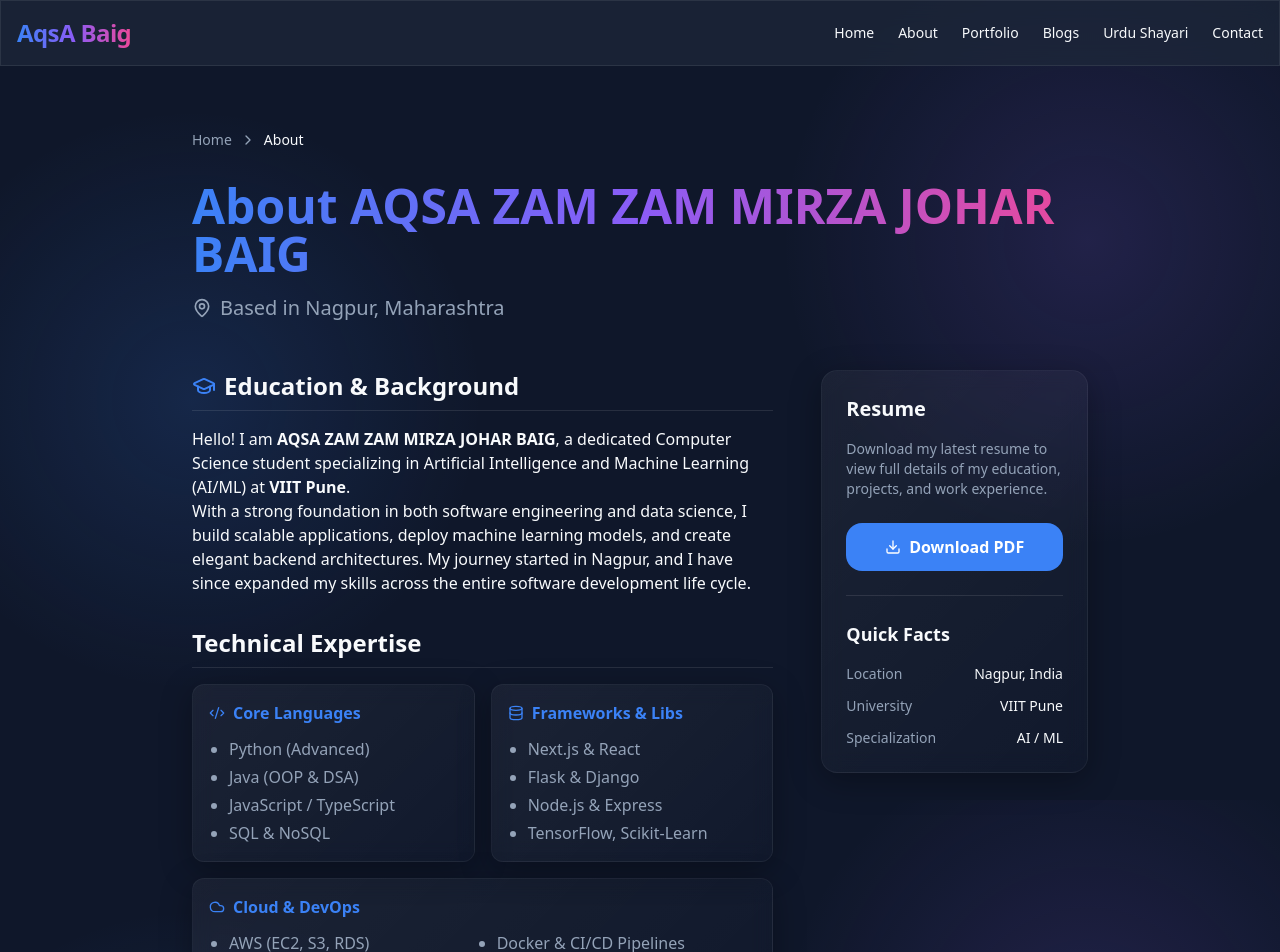
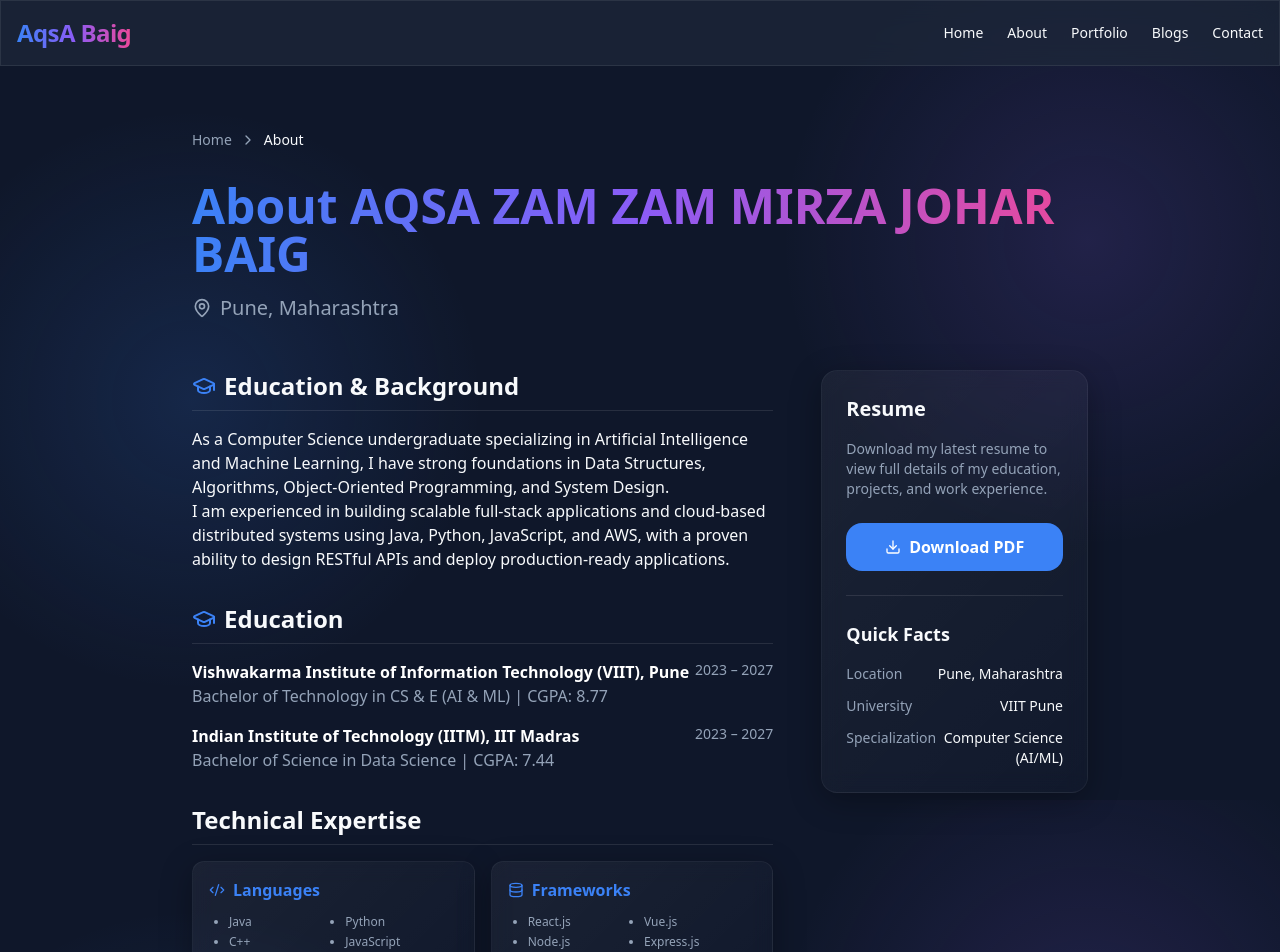
Before and after one commit to AQSA-ZAM-ZAM-MIRZA-JOHAR-BAIG/AQSA-ZAM-ZAM-MIRZA-JOHAR-BAIG-BLOGS, a Next.js app in the folder frontend/: page /about in a window 1280 px wide. Shown: the top 952 px of the page. Built offline with nearby package versions, Linux system fonts and the light colour scheme.

Commit message:
Update bg

```diff
--- a/frontend/src/app/about/page.tsx
+++ b/frontend/src/app/about/page.tsx
@@ -17,7 +17,7 @@ export default function AboutPage() {
           About AQSA ZAM ZAM MIRZA JOHAR BAIG
         </h1>
         <p className="text-xl text-muted-foreground flex items-center gap-2">
-          <MapPin className="w-5 h-5" /> Based in Nagpur, Maharashtra
+          <MapPin className="w-5 h-5" /> Pune, Maharashtra
         </p>
       </div>
 
@@ -29,11 +29,33 @@ export default function AboutPage() {
             </h2>
             <div className="prose prose-invert max-w-none">
               <p>
-                Hello! I am <strong>AQSA ZAM ZAM MIRZA JOHAR BAIG</strong>, a dedicated Computer Science student specializing in Artificial Intelligence and Machine Learning (AI/ML) at <strong>VIIT Pune</strong>.
+                As a Computer Science undergraduate specializing in Artificial Intelligence and Machine Learning, I have strong foundations in Data Structures, Algorithms, Object-Oriented Programming, and System Design.
               </p>
               <p>
-                With a strong foundation in both software engineering and data science, I build scalable applications, deploy machine learning models, and create elegant backend architectures. My journey started in Nagpur, and I have since expanded my skills across the entire software development life cycle.
+                I am experienced in building scalable full-stack applications and cloud-based distributed systems using Java, Python, JavaScript, and AWS, with a proven ability to design RESTful APIs and deploy production-ready applications.
               </p>
+            </div>
+          </section>
+
+          <section>
+            <h2 className="text-2xl font-bold font-outfit mb-4 flex items-center gap-2 border-b border-white/10 pb-2">
+              <GraduationCap className="text-primary" /> Education
+            </h2>
+            <div className="space-y-4 text-muted-foreground">
+              <div className="flex justify-between items-start">
+                <div>
+                  <h3 className="font-bold text-white">Vishwakarma Institute of Information Technology (VIIT), Pune</h3>
+                  <p>Bachelor of Technology in CS & E (AI & ML) | CGPA: 8.77</p>
+                </div>
+                <span className="text-sm">2023 – 2027</span>
+              </div>
+              <div className="flex justify-between items-start">
+                <div>
+                  <h3 className="font-bold text-white">Indian Institute of Technology (IITM), IIT Madras</h3>
+                  <p>Bachelor of Science in Data Science | CGPA: 7.44</p>
+                </div>
+                <span className="text-sm">2023 – 2027</span>
+              </div>
             </div>
           </section>
 
@@ -43,30 +65,33 @@ export default function AboutPage() {
             </h2>
             <div className="grid sm:grid-cols-2 gap-4">
               <div className="glass-panel p-4 rounded-xl border border-white/5">
-                <h3 className="font-semibold flex items-center gap-2 mb-3 text-primary"><Code2 className="w-4 h-4" /> Core Languages</h3>
-                <ul className="space-y-1 text-muted-foreground list-disc pl-5">
-                  <li>Python (Advanced)</li>
-                  <li>Java (OOP & DSA)</li>
-                  <li>JavaScript / TypeScript</li>
-                  <li>SQL & NoSQL</li>
+                <h3 className="font-semibold flex items-center gap-2 mb-3 text-primary"><Code2 className="w-4 h-4" /> Languages</h3>
+                <ul className="grid grid-cols-2 gap-1 text-xs text-muted-foreground list-disc pl-5">
+                  <li>Java</li>
+                  <li>Python</li>
+                  <li>C++</li>
+                  <li>JavaScript</li>
                 </ul>
               </div>
               <div className="glass-panel p-4 rounded-xl border border-white/5">
-                <h3 className="font-semibold flex items-center gap-2 mb-3 text-primary"><Database className="w-4 h-4" /> Frameworks & Libs</h3>
-                <ul className="space-y-1 text-muted-foreground list-disc pl-5">
-                  <li>Next.js & React</li>
-                  <li>Flask & Django</li>
-                  <li>Node.js & Express</li>
-                  <li>TensorFlow, Scikit-Learn</li>
+                <h3 className="font-semibold flex items-center gap-2 mb-3 text-primary"><Database className="w-4 h-4" /> Frameworks</h3>
+                <ul className="grid grid-cols-2 gap-1 text-xs text-muted-foreground list-disc pl-5">
+                  <li>React.js</li>
+                  <li>Vue.js</li>
+                  <li>Node.js</li>
+                  <li>Express.js</li>
+                  <li>Flask</li>
                 </ul>
               </div>
               <div className="glass-panel p-4 rounded-xl border border-white/5 sm:col-span-2">
                 <h3 className="font-semibold flex items-center gap-2 mb-3 text-primary"><Cloud className="w-4 h-4" /> Cloud & DevOps</h3>
-                <ul className="grid grid-cols-2 gap-2 text-muted-foreground list-disc pl-5">
-                  <li>AWS (EC2, S3, RDS)</li>
-                  <li>Docker & CI/CD Pipelines</li>
-                  <li>Git & GitHub Actions</li>
-                  <li>Vercel / Netlify Deployments</li>
+                <ul className="grid grid-cols-3 gap-2 text-xs text-muted-foreground list-disc pl-5">
+                  <li>AWS (EC2, S3, IAM)</li>
+                  <li>Lambda & RDS</li>
+                  <li>CloudFront</li>
+                  <li>CI/CD</li>
+                  <li>Git & GitHub</li>
+                  <li>Postman</li>
                 </ul>
               </div>
             </div>
@@ -93,7 +118,7 @@ export default function AboutPage() {
             <ul className="space-y-3 text-sm">
               <li className="flex justify-between">
                 <span className="text-muted-foreground">Location</span>
-                <span className="font-medium text-right">Nagpur, India</span>
+                <span className="font-medium text-right">Pune, Maharashtra</span>
               </li>
               <li className="flex justify-between">
                 <span className="text-muted-foreground">University</span>
@@ -101,7 +126,7 @@ export default function AboutPage() {
               </li>
               <li className="flex justify-between">
                 <span className="text-muted-foreground">Specialization</span>
-                <span className="font-medium text-right">AI / ML</span>
+                <span className="font-medium text-right">Computer Science (AI/ML)</span>
               </li>
             </ul>
           </div>
--- a/frontend/src/app/contact/page.tsx
+++ b/frontend/src/app/contact/page.tsx
@@ -1,7 +1,7 @@
 "use client";
 
 import { Breadcrumbs } from "@/components/Breadcrumbs";
-import { Send, Mail, MapPin, Linkedin, Github } from "lucide-react";
+import { Send, Mail, MapPin, Linkedin, Github, Phone } from "lucide-react";
 import { useState } from "react";
 
 export default function ContactPage() {
@@ -23,7 +23,7 @@ export default function ContactPage() {
           Get In Touch
         </h1>
         <p className="text-xl text-muted-foreground">
-          Looking to collaborate on an AI/ML project, need a full-stack developer, or just want to discuss Urdu Shayari? Drop a message!
+          Looking to collaborate on an AI/ML project, need a full-stack developer, or have a technical query? Drop a message!
         </p>
       </div>
 
@@ -41,8 +41,8 @@ export default function ContactPage() {
               </div>
               <div>
                 <p className="text-sm font-semibold text-muted-foreground uppercase tracking-wider mb-1">Email</p>
-                <a href="mailto:aqsa.mirza@example.com" className="text-lg font-medium hover:text-primary transition-colors">
-                  aqsa.mirza@example.com
+                <a href="mailto:aqsamirz6306@gmail.com" className="text-lg font-medium hover:text-primary transition-colors">
+                  aqsamirz6306@gmail.com
                 </a>
               </div>
             </div>
@@ -53,7 +53,19 @@ export default function ContactPage() {
               </div>
               <div>
                 <p className="text-sm font-semibold text-muted-foreground uppercase tracking-wider mb-1">Location</p>
-                <p className="text-lg font-medium">Nagpur, Maharashtra, India</p>
+                <p className="text-lg font-medium">Pune, Maharashtra, India</p>
+              </div>
+            </div>
+
+            <div className="flex items-center gap-4">
+              <div className="w-12 h-12 bg-primary/10 text-primary rounded-full flex items-center justify-center shrink-0">
+                <Phone className="w-5 h-5" />
+              </div>
+              <div>
+                <p className="text-sm font-semibold text-muted-foreground uppercase tracking-wider mb-1">Phone</p>
+                <a href="tel:+917219718451" className="text-lg font-medium hover:text-primary transition-colors">
+                  +91 7219718451
+                </a>
               </div>
             </div>
 
@@ -63,8 +75,8 @@ export default function ContactPage() {
               </div>
               <div>
                 <p className="text-sm font-semibold text-muted-foreground uppercase tracking-wider mb-1">LinkedIn</p>
-                <a href="https://linkedin.com/in/aqsa-zam-zam-mirza-johar-baig" target="_blank" rel="noopener noreferrer" className="text-lg font-medium hover:text-primary transition-colors">
-                  AQSA ZAM ZAM MIRZA JOHAR BAIG
+                <a href="https://www.linkedin.com/in/aqsamirza08" target="_blank" rel="noopener noreferrer" className="text-lg font-medium hover:text-primary transition-colors">
+                  aqsamirza08
                 </a>
               </div>
             </div>
--- a/frontend/src/app/layout.tsx
+++ b/frontend/src/app/layout.tsx
@@ -14,18 +14,18 @@ export const metadata: Metadata = {
   metadataBase: new URL("https://aqsa-zam-zam-mirza-johar-baig.com"),
   title: {
     template: "AQSA ZAM ZAM MIRZA JOHAR BAIG | %s Portfolio",
-    default: "AQSA ZAM ZAM MIRZA JOHAR BAIG | Portfolio & Shayari",
+    default: "AQSA ZAM ZAM MIRZA JOHAR BAIG | Software Developer & AI/ML Engineer",
   },
-  description: "Discover AQSA ZAM ZAM MIRZA JOHAR BAIG's coding projects, Urdu shayari, and blogs. A CS Student (VIIT Pune), Full-Stack Developer, and ML enthusiast from Nagpur.",
+  description: "Official portfolio of AQSA ZAM ZAM MIRZA JOHAR BAIG, a CS Undergrad at VIIT Pune & IIT Madras, specializing in AI/ML, Full-Stack Development and AWS Cloud.",
   keywords: [
     "AQSA ZAM ZAM MIRZA JOHAR BAIG",
-    "AqsA Johar Baig portfolio",
+    "AqsA Johar Baig software developer",
     "AqsA Zam Zam Mirza projects",
-    "AqsA Mirza Urdu shayari",
-    "AqsA Baig blogs coding",
-    "AqsA Zam Zam developer Nagpur",
-    "Computer Science student VIIT Pune",
-    "AI/ML specialization"
+    "AqsA Mirza AI ML engineer",
+    "AqsA Baig VIIT Pune",
+    "AqsA Zam Zam developer Pune",
+    "Computer Science student IIT Madras",
+    "AWS Certified Cloud Practitioner"
   ],
   authors: [{ name: "AQSA ZAM ZAM MIRZA JOHAR BAIG" }],
   creator: "AQSA ZAM ZAM MIRZA JOHAR BAIG",
@@ -44,8 +44,8 @@ export const metadata: Metadata = {
     type: "website",
     locale: "en_IN",
     url: "https://aqsa-zam-zam-mirza-johar-baig.com",
-    title: "AQSA ZAM ZAM MIRZA JOHAR BAIG | Portfolio & Shayari",
-    description: "Discover AQSA ZAM ZAM MIRZA JOHAR BAIG's coding projects, Urdu shayari, and blogs. A CS Student (VIIT Pune) and Developer from Nagpur.",
+    title: "AQSA ZAM ZAM MIRZA JOHAR BAIG | Software Developer Portfolio",
+    description: "Official portfolio of AQSA ZAM ZAM MIRZA JOHAR BAIG, a CS Undergrad at VIIT Pune & IIT Madras.",
     siteName: "AQSA ZAM ZAM MIRZA JOHAR BAIG Portfolio",
   },
 };
@@ -60,11 +60,13 @@ export default function RootLayout({
     "@type": "Person",
     name: "AQSA ZAM ZAM MIRZA JOHAR BAIG",
     alternateName: ["AqsA Zam Zam Mirza Johar Baig", "AqsA Johar Baig"],
-    jobTitle: "CS Student & Developer",
-    knowsAbout: ["AI/ML", "DevOps", "Urdu Shayari", "Python", "Java", "Next.js"],
+    jobTitle: "Software Developer & AI/ML Engineer",
+    knowsAbout: ["AI/ML", "Full-Stack Development", "AWS Cloud", "Java", "Python", "Data Science"],
     sameAs: [
-      "https://www.linkedin.com/in/aqsa-zam-zam-mirza-johar-baig",
-      "https://github.com/AQSA-ZAM-ZAM-MIRZA-JOHAR-BAIG"
+      "https://www.linkedin.com/in/aqsamirza08",
+      "https://github.com/AQSA-ZAM-ZAM-MIRZA-JOHAR-BAIG",
+      "https://www.kaggle.com/aqsamirza08",
+      "https://aqsamirza08.medium.com/"
     ]
   };
 
@@ -88,7 +90,6 @@ export default function RootLayout({
               <a href="/about" className="text-sm font-medium hover:text-primary transition-colors">About</a>
               <a href="/portfolio" className="text-sm font-medium hover:text-primary transition-colors">Portfolio</a>
               <a href="/blogs" className="text-sm font-medium hover:text-primary transition-colors">Blogs</a>
-              <a href="/urdu-shayari" className="text-sm font-medium hover:text-primary transition-colors">Urdu Shayari</a>
               <a href="/contact" className="text-sm font-medium hover:text-primary transition-colors">Contact</a>
             </nav>
             {/* Mobile menu button could go here */}
--- a/frontend/src/app/page.tsx
+++ b/frontend/src/app/page.tsx
@@ -17,7 +17,7 @@ export default function Home() {
 
         <div className="flex-1 flex flex-col items-center md:items-start">
           <div className="inline-flex items-center gap-2 px-3 py-1 rounded-full glass border-primary/30 text-primary text-sm font-medium mb-6 animate-pulse">
-            <span>CS Student • Full-Stack Dev • Poet</span>
+            <span>CS Undergrad • Full-Stack Dev • AI & ML Enthusiast</span>
           </div>
 
           <h1 className="text-4xl md:text-6xl lg:text-7xl font-extrabold font-outfit tracking-tight mb-6" style={{ WebkitTextStroke: "1px rgba(255,255,255,0.1)" }}>
@@ -25,15 +25,15 @@ export default function Home() {
           </h1>
 
           <p className="text-lg md:text-xl text-muted-foreground mb-8 max-w-2xl">
-            Computer Science student specializing in AI/ML at VIIT Pune. Developer from Nagpur building innovative web apps and writing soul-stirring Urdu shayari.
+            Computer Science undergraduate specializing in Artificial Intelligence and Machine Learning at VIIT Pune and IIT Madras. Full-stack developer building scalable applications and cloud-based distributed systems.
           </p>
 
           <div className="flex flex-col sm:flex-row gap-4 w-full sm:w-auto">
             <Link href="/portfolio" className="bg-primary hover:bg-primary/90 text-white font-semibold py-3 px-8 rounded-lg transition-colors text-center shadow-lg shadow-primary/25 flex items-center justify-center gap-2">
               <Code className="w-5 h-5" /> View Projects
             </Link>
-            <Link href="/urdu-shayari" className="glass hover:bg-white/5 border border-white/10 font-semibold py-3 px-8 rounded-lg transition-colors text-center flex items-center justify-center gap-2">
-              <PenTool className="w-5 h-5" /> Read Shayari
+            <Link href="/about" className="glass hover:bg-white/5 border border-white/10 font-semibold py-3 px-8 rounded-lg transition-colors text-center flex items-center justify-center gap-2">
+              <BookOpen className="w-5 h-5" /> About Me
             </Link>
           </div>
         </div>
@@ -61,7 +61,7 @@ export default function Home() {
             </h3>
             <div itemScope itemProp="acceptedAnswer" itemType="https://schema.org/Answer">
               <p className="text-muted-foreground pl-7" itemProp="text">
-                AQSA ZAM ZAM MIRZA JOHAR BAIG is a Computer Science student at VIIT Pune specializing in AI/ML, a full-stack developer based in Nagpur, and a passionate Urdu poet.
+                AQSA ZAM ZAM MIRZA JOHAR BAIG is a Computer Science undergraduate at VIIT Pune and IIT Madras, specializing in AI/ML and building scalable full-stack applications.
               </p>
             </div>
           </div>
@@ -72,7 +72,7 @@ export default function Home() {
             </h3>
             <div itemScope itemProp="acceptedAnswer" itemType="https://schema.org/Answer">
               <p className="text-muted-foreground pl-7" itemProp="text">
-                AqsA has built several impactful projects including an E-commerce backend, a Hospital Management System, ML models for predictions, an IPO platform, and DevOps/AWS deployments.
+                AqsA has built impactful projects including Mahalaxmi Tailors (MERN on AWS), FalcoVita (Healthcare Platform), and an IPO Success Predictor on Hugging Face.
               </p>
             </div>
           </div>
@@ -81,21 +81,16 @@ export default function Home() {
       </section>
 
       {/* Quick Nav Cards */}
-      <section className="grid grid-cols-1 md:grid-cols-3 gap-6 mb-12">
-        <Link href="/about" className="glass p-8 rounded-2xl hover:-translate-y-2 transition-transform duration-300 border border-white/10 group text-center">
-          <BookOpen className="w-12 h-12 mx-auto text-primary mb-4 group-hover:scale-110 transition-transform" />
-          <h2 className="text-2xl font-bold font-outfit mb-2">About Me</h2>
-          <p className="text-muted-foreground">Education, Tech Stack & Resume</p>
-        </Link>
-        <Link href="/blogs" className="glass p-8 rounded-2xl hover:-translate-y-2 transition-transform duration-300 border border-white/10 group text-center">
-          <ExternalLink className="w-12 h-12 mx-auto text-primary mb-4 group-hover:scale-110 transition-transform" />
-          <h2 className="text-2xl font-bold font-outfit mb-2">Coding Blogs</h2>
-          <p className="text-muted-foreground">DSA, ML Deployment, Tech Guides</p>
+      <section className="grid grid-cols-1 md:grid-cols-2 gap-6 mb-12">
+        <Link href="/portfolio" className="glass p-8 rounded-2xl hover:-translate-y-2 transition-transform duration-300 border border-white/10 group text-center">
+          <Code className="w-12 h-12 mx-auto text-primary mb-4 group-hover:scale-110 transition-transform" />
+          <h2 className="text-2xl font-bold font-outfit mb-2">Portfolio</h2>
+          <p className="text-muted-foreground">MERN on AWS, Healthcare & ML Projects</p>
         </Link>
         <Link href="/contact" className="glass p-8 rounded-2xl hover:-translate-y-2 transition-transform duration-300 border border-white/10 group text-center">
           <MessageSquare className="w-12 h-12 mx-auto text-primary mb-4 group-hover:scale-110 transition-transform" />
           <h2 className="text-2xl font-bold font-outfit mb-2">Get in Touch</h2>
-          <p className="text-muted-foreground">Contact me for collabs and opportunities</p>
+          <p className="text-muted-foreground">Hire me or collaborate on projects</p>
         </Link>
       </section>
     </div>
--- a/frontend/src/app/portfolio/page.tsx
+++ b/frontend/src/app/portfolio/page.tsx
@@ -9,38 +9,24 @@ export const metadata: Metadata = {
 
 const PROJECTS = [
   {
-    title: "E-Commerce Microservices Backend",
-    description: "A highly scalable backend architecture for an e-commerce platform using Node.js, Express, and MongoDB. Implemented microservices for inventory, user auth, and orders.",
-    tech: ["Node.js", "Express", "MongoDB", "Redis", "Docker"],
-    link: "#",
+    title: "Mahalaxmi Tailors",
+    description: "Production-ready e-commerce platform for a tailoring business. Features secure RBAC, JWT auth, Razorpay integration, and automated AWS deployment using CloudFormation.",
+    tech: ["MERN", "AWS", "Razorpay", "JWT", "DevOps"],
+    link: "https://mahalaxmi-tailors.shop",
     github: "#"
   },
   {
-    title: "Hospital Management System",
-    description: "Comprehensive HMS built to manage patient records, appointments, and billing. Features a secure REST API backend built with Python Flask and a React frontend.",
-    tech: ["Python", "Flask", "React", "PostgreSQL"],
-    link: "#",
+    title: "FalcoVita",
+    description: "Scalable healthcare platform with asynchronous task pipelines using Celery/Redis. Includes 20+ interactive data visualizations and multi-layer cryptographic security.",
+    tech: ["Vue.js", "Flask", "Redis", "Celery", "OpenAI"],
+    link: "https://falcovita.vercel.app",
     github: "#"
   },
   {
-    title: "Predictive ML Models (AI/ML)",
-    description: "Developed and deployed multiple machine learning models including a house price predictor and customer churn analysis using Scikit-Learn and TensorFlow.",
-    tech: ["Python", "TensorFlow", "Scikit-Learn", "Pandas"],
-    link: "#",
-    github: "#"
-  },
-  {
-    title: "IPO Allotment Status Platform",
-    description: "Real-time tracker for checking IPO allotment status across multiple registrars. Uses Next.js for SSR. SEO-optimized and fast loading.",
-    tech: ["Next.js", "TypeScript", "Tailwind CSS", "Cheerio"],
-    link: "#",
-    github: "#"
-  },
-  {
-    title: "Automated AWS DevOps Pipeline",
-    description: "Designed a CI/CD pipeline using GitHub Actions to automatically lint, test, and deploy Dockerized applications to AWS EC2 instances.",
-    tech: ["AWS EC2", "Docker", "GitHub Actions", "Nginx"],
-    link: "#",
+    title: "IPO-Success-Predictor",
+    description: "Machine learning application achieving 80% prediction accuracy using Ensemble Learning. Deployed on Hugging Face with an interactive assessment interface.",
+    tech: ["Python", "Ensemble Learning", "Hugging Face", "Pandas"],
+    link: "https://huggingface.co/spaces/ayushdayal8/IPO-Success-Predictor",
     github: "#"
   }
 ];
```
Also changed, not shown: frontend/public/profile.jpg (added).
